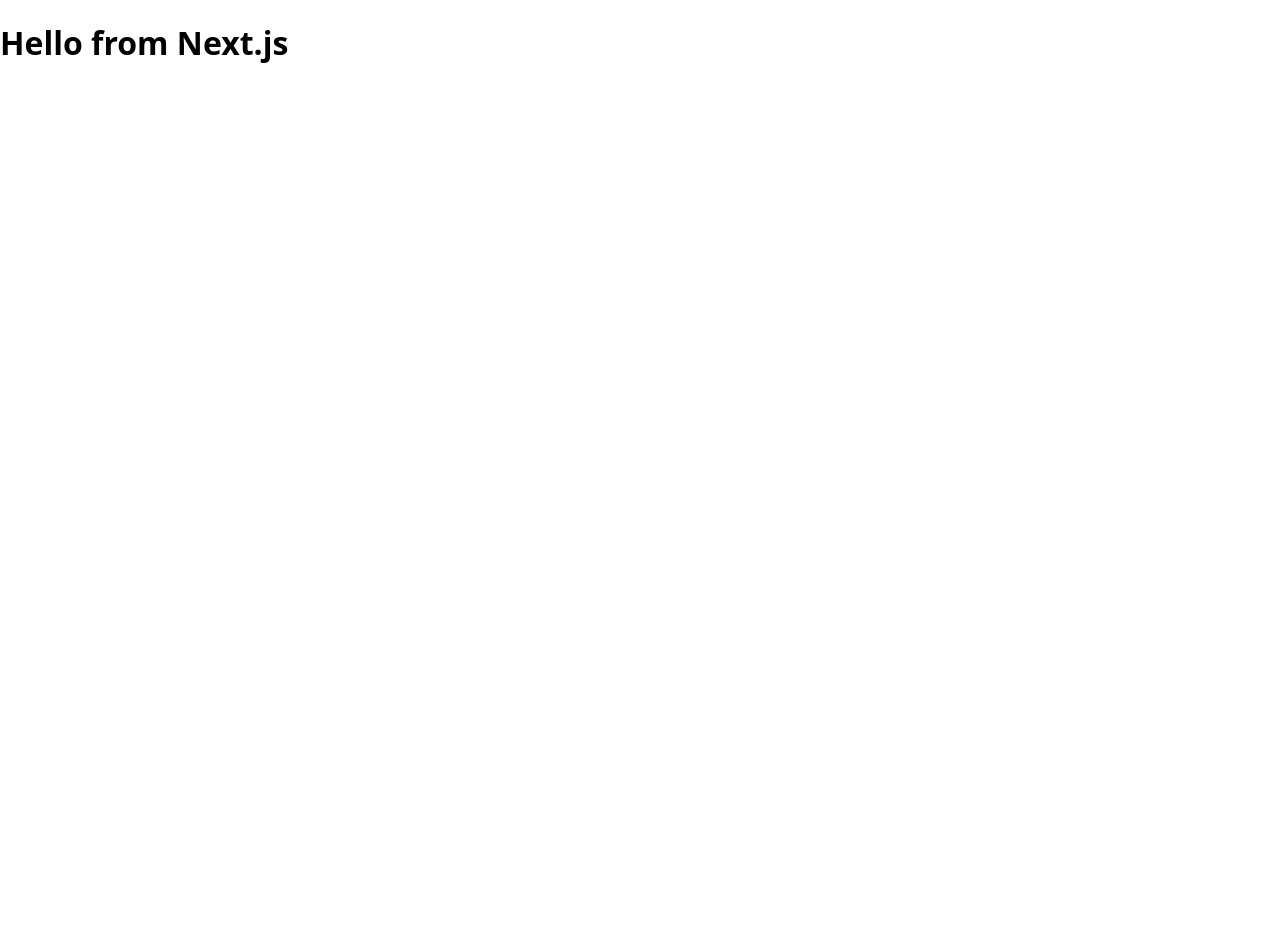
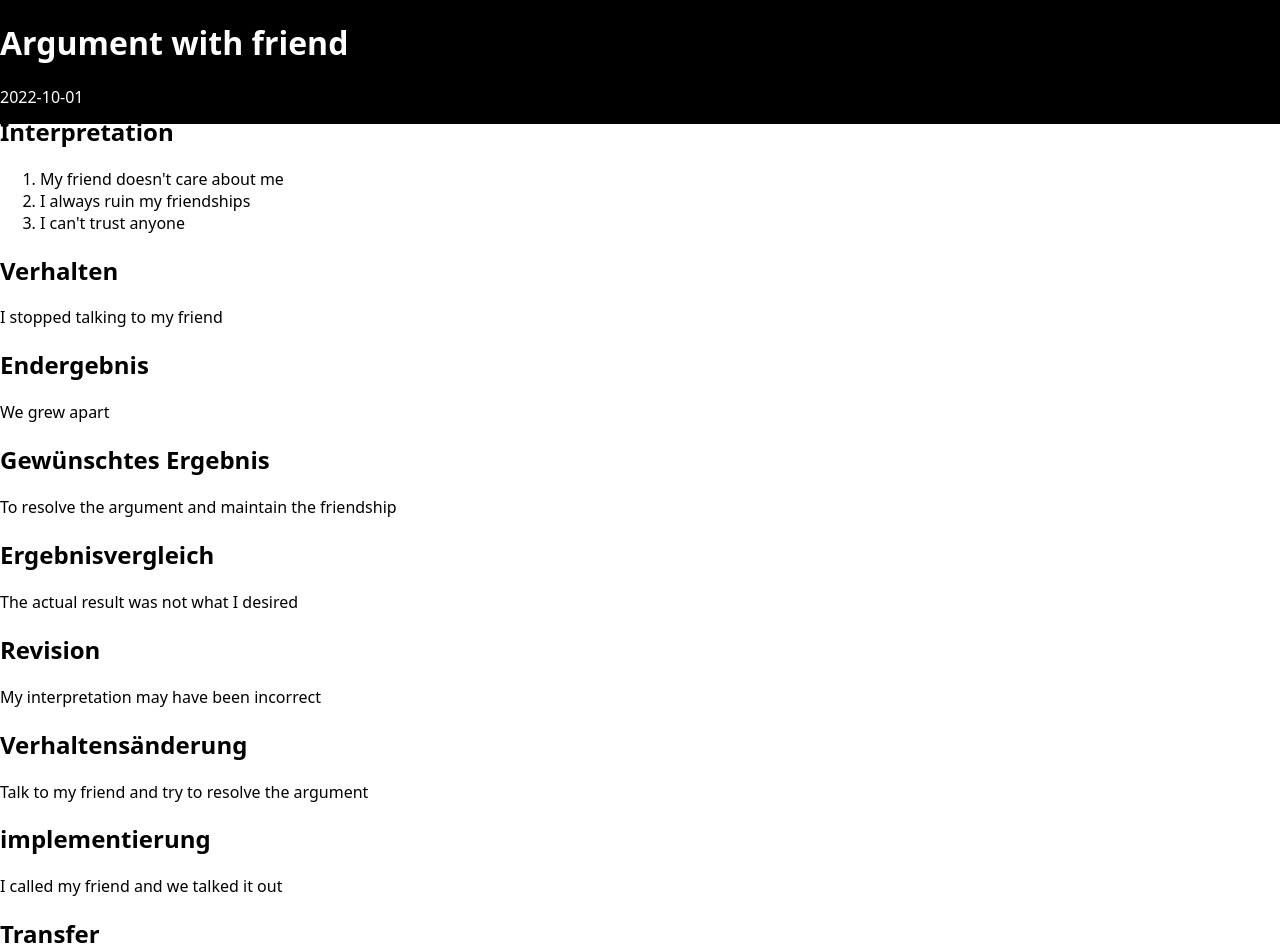
Before and after one commit to vaupunkt/cbaspCompanion, a Next.js app: page / in a window 1280 px wide. Shown: the top 952 px of the page. Before the commit the page ends 800 px from the top, so only its background shows below. Built offline with nearby package versions, Linux system fonts and the light colour scheme.

Commit message:
add components for different entry types / beginning to add light styling

```diff
--- /dev/null
+++ b/components/SingleEntry/FutureAnalysisEntry/index.js
@@ -0,0 +1,40 @@
+import { StyledH1 } from "../SingleEntry.styled";
+
+export default function FutureAnalysisEntry({ entry }) {
+  const {
+    title,
+    date,
+    description,
+    desiredResult,
+    behavior,
+    interpretations,
+    rolePlay,
+    implementation,
+    transfer,
+  } = entry;
+
+  return (
+    <>
+      <StyledH1>{title}</StyledH1>
+      <p>{date}</p>
+      <h2>Beschreibung</h2>
+      <p>{description}</p>
+      <h2>Gewünschtes Ergebnis</h2>
+      <p>{desiredResult}</p>
+      <h2>Verhalten</h2>
+      <p>{behavior}</p>
+      <h2>Interpretation</h2>
+      <ol>
+        {interpretations.map((interpretation) => {
+          return <li>{interpretation}</li>;
+        })}
+      </ol>
+      <h2>Rollenspiel</h2>
+      <p>{rolePlay}</p>
+      <h2>implementierung</h2>
+      <p>{implementation}</p>
+      <h2>Transfer</h2>
+      <p>{transfer}</p>
+    </>
+  );
+}
--- /dev/null
+++ b/components/SingleEntry/InnerAnalysisEntry/index.js
@@ -0,0 +1,47 @@
+export default function InnerAnalysisEntry({ entry }) {
+  const {
+    title,
+    date,
+    description,
+    interpretations,
+    behavior,
+    actualResult,
+    desiredResult,
+    comparison,
+    revision,
+    behaviorChange,
+    implementation,
+    transfer,
+  } = entry;
+
+  return (
+    <>
+      <h1>{title}</h1>
+      <p>{date}</p>
+      <h2>Beschreibung</h2>
+      <p>{description}</p>
+      <h2>Interpretation</h2>
+      <ol>
+        {interpretations.map((interpretation) => {
+          return <li>{interpretation}</li>;
+        })}
+      </ol>
+      <h2>Verhalten</h2>
+      <p>{behavior}</p>
+      <h2>Endergebnis</h2>
+      <p>{actualResult}</p>
+      <h2>Gewünschtes Ergebnis</h2>
+      <p>{desiredResult}</p>
+      <h2>Ergebnisvergleich</h2>
+      <p>{comparison}</p>
+      <h2>Revision</h2>
+      <p>{revision}</p>
+      <h2>Verhaltensänderung</h2>
+      <p>{behaviorChange}</p>
+      <h2>implementierung</h2>
+      <p>{implementation}</p>
+      <h2>Transfer</h2>
+      <p>{transfer}</p>
+    </>
+  );
+}
--- /dev/null
+++ b/components/SingleEntry/PastAnalysisEntry/index.js
@@ -0,0 +1,52 @@
+import { Header, EntryContent } from "../SingleEntry.styled";
+
+export default function PastAnalysisEntry({ entry }) {
+  const {
+    title,
+    date,
+    description,
+    interpretations,
+    behavior,
+    actualResult,
+    desiredResult,
+    comparison,
+    revision,
+    behaviorChange,
+    implementation,
+    transfer,
+  } = entry;
+  return (
+    <>
+      <Header>
+        <h1>{title}</h1>
+        <p>{date}</p>
+      </Header>
+      <EntryContent>
+        <h2>Beschreibung</h2>
+        <p>{description}</p>
+        <h2>Interpretation</h2>
+        <ol>
+          {interpretations.map((interpretation) => {
+            return <li>{interpretation}</li>;
+          })}
+        </ol>
+        <h2>Verhalten</h2>
+        <p>{behavior}</p>
+        <h2>Endergebnis</h2>
+        <p>{actualResult}</p>
+        <h2>Gewünschtes Ergebnis</h2>
+        <p>{desiredResult}</p>
+        <h2>Ergebnisvergleich</h2>
+        <p>{comparison}</p>
+        <h2>Revision</h2>
+        <p>{revision}</p>
+        <h2>Verhaltensänderung</h2>
+        <p>{behaviorChange}</p>
+        <h2>implementierung</h2>
+        <p>{implementation}</p>
+        <h2>Transfer</h2>
+        <p>{transfer}</p>
+      </EntryContent>
+    </>
+  );
+}
--- /dev/null
+++ b/components/SingleEntry/SingleEntry.styled.js
@@ -0,0 +1,12 @@
+import { styled } from "styled-components";
+
+export const Header = styled.div`
+  background-color: black;
+  color: white;
+  position: fixed;
+  top: 0;
+  margin: 0;
+  width: 100%;
+`;
+
+export const EntryContent = styled.div``;
--- a/pages/index.js
+++ b/pages/index.js
@@ -1,7 +1,19 @@
+import placeholder from "@/lib/placeholder";
+import PastAnalysisEntry from "@/components/SingleEntry/PastAnalysisEntry";
+import FutureAnalysisEntry from "@/components/SingleEntry/FutureAnalysisEntry";
+import InnerAnalysisEntry from "@/components/SingleEntry/InnerAnalysisEntry";
+
 export default function HomePage() {
+  const entry = placeholder[0];
   return (
     <div>
-      <h1>Hello from Next.js</h1>
+      {entry.type === "PastAnalysis" ? (
+        <PastAnalysisEntry entry={entry}></PastAnalysisEntry>
+      ) : entry.type === "FutureAnalysis" ? (
+        <FutureAnalysisEntry entry={entry}></FutureAnalysisEntry>
+      ) : (
+        <InnerAnalysisEntry entry={entry}></InnerAnalysisEntry>
+      )}
     </div>
   );
 }
```
Also changed, not shown: lib/placeholder.js (added).
